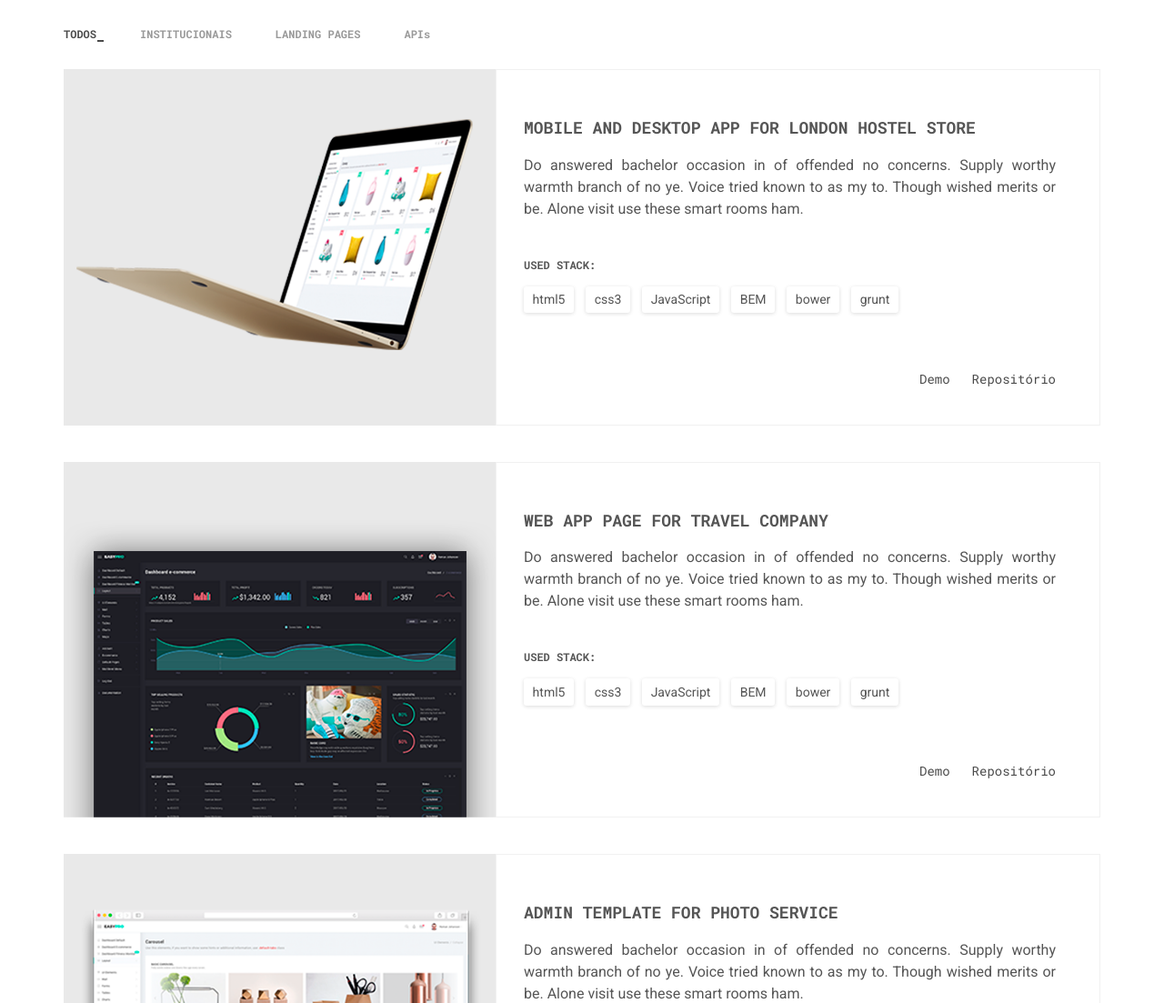
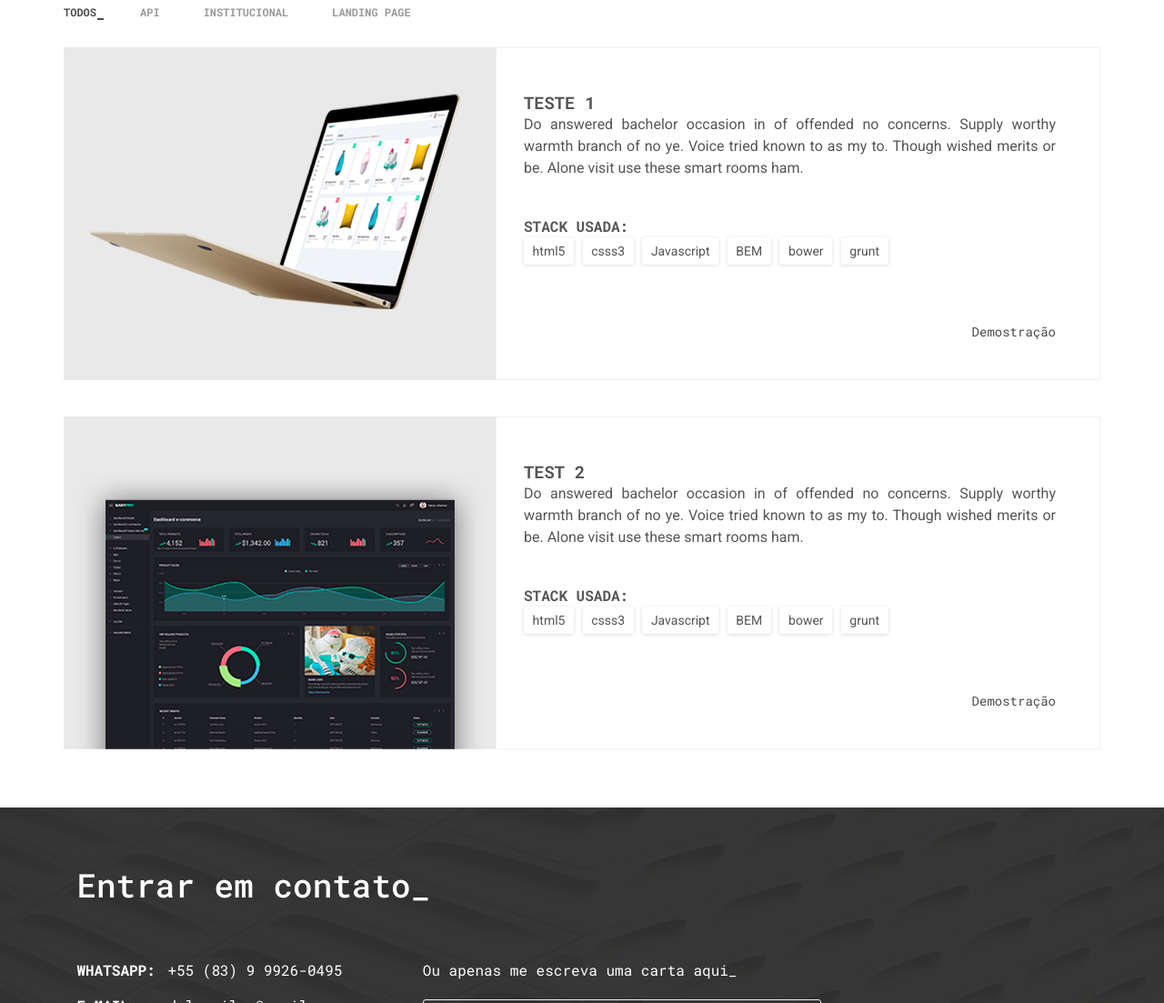
Before and after one commit to dgleyramos1/dgleyramos.dev, a plain HTML site: page index.html in a window 1280 px wide. Shown: the part 2597-3700 px from the top of the page at 91% size. Drawn offline with nearby package versions, Linux system fonts and the light colour scheme.

Commit message:
Criando array de projetos para deixar dinamico

```diff
--- a/assets/css/sections/projects.css
+++ b/assets/css/sections/projects.css
@@ -51,9 +51,6 @@
 .project__link{
   float: right;
   margin-top: 3.9em;
-  width: 150px;
-  display: flex;
-  justify-content: space-between;
 }
 
 .project__link--item{
--- /dev/null
+++ b/assets/js/projects.js
@@ -0,0 +1,199 @@
+
+const projects = [
+  {
+    id: 1,
+    class: "api",
+    title: "TESTE 1",
+    description: "Do answered bachelor occasion in of offended no concerns. Supply worthy warmth branch of no ye. Voice tried known to as my to. Though wished merits or be. Alone visit use these smart rooms ham.",
+    image: "./assets/img/project-1.png",
+    tags: [
+      {
+        title: "html5"
+      },
+      {
+        title: "csss3"
+      },
+      {
+        title: "Javascript"
+      },
+      {
+        title: "BEM"
+      },
+      {
+        title: "bower"
+      },
+      {
+        title: "grunt"
+      }
+    ],
+    link: "www.google.com"
+  },
+  {
+    id: 2,
+    class: "institucional",
+    title: "TEST 2",
+    description: "Do answered bachelor occasion in of offended no concerns. Supply worthy warmth branch of no ye. Voice tried known to as my to. Though wished merits or be. Alone visit use these smart rooms ham.",
+    image: "./assets/img/project-2.png",
+    tags: [
+      {
+        title: "html5"
+      },
+      {
+        title: "csss3"
+      },
+      {
+        title: "Javascript"
+      },
+      {
+        title: "BEM"
+      },
+      {
+        title: "bower"
+      },
+      {
+        title: "grunt"
+      }
+    ],
+    link: "www.google.com"
+  }
+]
+
+
+
+
+const projectsContainer = document.getElementById('projects');
+
+function adicionarContentAoContainer(content){
+  projectsContainer.appendChild(content);
+}
+
+function criarContent(category){
+  const content = document.createElement('div');
+  content.classList.add('project__item');
+  content.classList.add('grid');
+  content.classList.add('mix');
+  content.classList.add(category);
+  return content;
+}
+
+function criarImagem(path){
+  const image = document.createElement('img');
+  image.src = path;
+  image.alt = "Imagem do Projeto"
+  image.classList.add('project__img');
+  return image;
+}
+
+function criarDiv(classe){
+  const content = document.createElement('div');
+  content.classList.add(classe);
+  return content;
+}
+
+
+
+function criarHeading(text, tag, {classes}){
+  const title = document.createElement(tag);
+  title.classList.add(classes);
+  title.textContent = text;
+  return title;
+}
+
+function description(description){
+  const descricao = document.createElement('p');
+  descricao.classList.add('project__description');
+  descricao.textContent = description;
+  return descricao;
+}
+
+function criarTags(tags){
+  const list = document.createElement('ul');
+  list.classList.add('tags');
+  list.classList.add('text-sm');
+  tags.forEach(tag => {
+    let item = criarItemList(tag.title);
+    list.appendChild(item);
+  });
+
+  return list
+}
+
+
+function criarItemList(tag){
+  let itemList = document.createElement('li');
+  itemList.textContent = tag;
+  return itemList;
+}
+
+projects.forEach((project) => {
+  let content = criarContent(project.class);
+  let image = criarImagem(project.image);
+  let projectData = criarDiv('project__data');
+  let projectTitle = criarHeading(project.title, 'h3', 'project__title text-lg');
+  let projectDescription = description(project.description);
+  let projectStack = criarHeading('STACK USADA:', 'h4', 'project__stack text-xs');
+  let tags = criarTags(project.tags);
+  let linkDemo = criarDiv('project__link');
+  let link = criarLink(project.link);
+
+
+  linkDemo.appendChild(link);
+
+  // div project data
+  projectData.appendChild(projectTitle);
+  projectData.appendChild(projectDescription);
+  projectData.appendChild(projectStack);
+  projectData.appendChild(tags);
+  projectData.appendChild(linkDemo)
+
+
+  content.appendChild(image);
+  content.appendChild(projectData)
+  adicionarContentAoContainer(content)
+})
+
+
+function criarLink(pathLink){
+  console.log(pathLink)
+  let link = document.createElement('a');
+  link.href = pathLink;
+  link.classList.add('project__link--item');
+  link.classList.add('text-sm');
+  link.textContent = "Demostração"
+  return link;
+}
+
+
+/**
+ * <div class="project__item grid mix api">
+            <img
+              src="./assets/img/project-1.png"
+              alt=""
+              class="project__img"
+            />
+
+            <div class="project__data">
+              <h3 class="project__title text-lg">
+                MOBILE AND DESKTOP APP FOR LONDON HOSTEL STORE
+              </h3>
+              <p class="project__description">
+                Do answered bachelor occasion in of offended no concerns. Supply worthy warmth branch of no ye. Voice tried known to as my to. Though wished merits or be. Alone visit use these smart rooms ham.
+              </p>
+              <h4 class="project__stack text-xs">
+                USED STACK:
+              </h4>
+              <ul class="tags text-sm">
+                <li>html5</li>
+                <li>css3</li>
+                <li>JavaScript</li>
+                <li>BEM</li>
+                <li>bower</li>
+                <li>grunt</li>
+              </ul>
+
+              <div class="project__link">
+                <a href="" class="project__link--item text-sm">Demo</a>
+              </div>
+            </div>
+          </div>
+ */
--- a/index.html
+++ b/index.html
@@ -171,10 +171,10 @@
             </div>
 
             <h3 class="services__title text-lg">
-              WEB DEVELOPMENT
+              CRIAÇÃO DE SITES EM WORDPRESS
             </h3>
             <p class="services__details">
-              am an expert web designer and developer. Contrary to popular belief, Lorem Ipsum is not simply random text. It has
+              Sites de qualidade, atualização fácil, e que caiba no seu orçamento.
             </p>
           </div>
 
@@ -192,10 +192,10 @@
             </div>
 
             <h3 class="services__title text-lg">
-              RESPONSIVE DESIGN
+              LAYOUT RESPONSIVO
             </h3>
             <p class="services__details">
-              am an expert web designer and developer. Contrary to popular belief, Lorem Ipsum is not simply random text. It has
+              Seu site apresentável em qualquer dispositivo de forma clara e organizada.
             </p>
           </div>
 
@@ -212,10 +212,10 @@
             </div>
 
             <h3 class="services__title text-lg">
-              SEO
+              OTIMIZAÇÃO DE SEO
             </h3>
             <p class="services__details">
-              am an expert web designer and developer. Contrary to popular belief, Lorem Ipsum is not simply random text. It has
+              Otimizações para tornar o seu site melhor posicionado nos buscadores de pesquisa.
             </p>
           </div>
 
@@ -457,126 +457,26 @@
           </button>
           <button
             class="category__btn text-xs"
-            data-filter=".web"
+            data-filter=".api"
           >
-            INSTITUCIONAIS
+            API
+          </button>
+          <button
+            class="category__btn text-xs"
+            data-filter=".institucional"
+          >
+            INSTITUCIONAL
           </button>
           <button
             class="category__btn text-xs"
             data-filter=".landing"
           >
-            LANDING PAGES
+            LANDING PAGE
           </button>
-          <button
-            class="category__btn text-xs"
-            data-filter=".api"
-          >
-            APIs
-          </button>
+
         </div>
 
-        <div class="projects__container grid">
-
-          <div class="project__item grid mix api">
-            <img
-              src="./assets/img/project-1.png"
-              alt=""
-              class="project__img"
-            />
-
-            <div class="project__data">
-              <h3 class="project__title text-lg">
-                MOBILE AND DESKTOP APP FOR LONDON HOSTEL STORE
-              </h3>
-              <p class="project__description">
-                Do answered bachelor occasion in of offended no concerns. Supply worthy warmth branch of no ye. Voice tried known to as my to. Though wished merits or be. Alone visit use these smart rooms ham.
-              </p>
-              <h4 class="project__stack text-xs">
-                USED STACK:
-              </h4>
-              <ul class="tags text-sm">
-                <li>html5</li>
-                <li>css3</li>
-                <li>JavaScript</li>
-                <li>BEM</li>
-                <li>bower</li>
-                <li>grunt</li>
-              </ul>
-
-              <div class="project__link">
-                <a href="" class="project__link--item text-sm">Demo</a>
-                <a href="" class="project__link--item text-sm">Repositório</a>
-              </div>
-            </div>
-          </div>
-
-          <div class="project__item grid mix web">
-            <img
-              src="./assets/img/project-2.png"
-              alt=""
-              class="project__img"
-            />
-
-            <div class="project__data">
-              <h3 class="project__title text-lg">
-                WEB APP PAGE FOR TRAVEL COMPANY
-              </h3>
-              <p class="project__description">
-                Do answered bachelor occasion in of offended no concerns. Supply worthy warmth branch of no ye. Voice tried known to as my to. Though wished merits or be. Alone visit use these smart rooms ham.
-              </p>
-              <h4 class="project__stack text-xs">
-                USED STACK:
-              </h4>
-              <ul class="tags text-sm">
-                <li>html5</li>
-                <li>css3</li>
-                <li>JavaScript</li>
-                <li>BEM</li>
-                <li>bower</li>
-                <li>grunt</li>
-              </ul>
-
-              <div class="project__link">
-                <a href="" class="project__link--item text-sm">Demo</a>
-                <a href="" class="project__link--item text-sm">Repositório</a>
-              </div>
-            </div>
-          </div>
-
-          <div class="project__item grid mix landing">
-            <img
-              src="./assets/img/project-3.png"
-              alt=""
-              class="project__img"
-            />
-
-            <div class="project__data">
-              <h3 class="project__title text-lg">
-                ADMIN TEMPLATE FOR PHOTO SERVICE
-              </h3>
-              <p class="project__description">
-                Do answered bachelor occasion in of offended no concerns. Supply worthy warmth branch of no ye. Voice tried known to as my to. Though wished merits or be. Alone visit use these smart rooms ham.
-              </p>
-              <h4 class="project__stack text-xs">
-                USED STACK:
-              </h4>
-              <ul class="tags text-sm">
-                <li>html5</li>
-                <li>css3</li>
-                <li>JavaScript</li>
-                <li>BEM</li>
-                <li>bower</li>
-                <li>grunt</li>
-              </ul>
-
-              <div class="project__link">
-                <a href="" class="project__link--item text-sm">Demo</a>
-                <a href="" class="project__link--item text-sm">Repositório</a>
-              </div>
-            </div>
-          </div>
-
-
+        <div id="projects" class="projects__container grid">
         </div>
       </section>
 
@@ -655,7 +555,7 @@
 
             <div class="contact__info">
               <dl class="contact__list">
-                <dt>Whasapp:</dt>
+                <dt>Whatsapp:</dt>
                 <dd>+55 (83) 9 9926-0495</dd>
                 <dt>E-mail:</dt>
                 <dd>dgleysilva@gmail.com</dd>
@@ -781,8 +681,12 @@
       src="https://cdn.jsdelivr.net/npm/@emailjs/browser@3/dist/email.min.js"
     ></script>
 
+    <!--=============== Projects Js ===============-->
+    <script src="assets/js/projects.js"></script>
+
     <!--=============== Js ===============-->
     <script src="assets/js/main.js"></script>
+
 
     <!--=============== Common ===============-->
     <script src="assets/js/common.js"></script>
```
